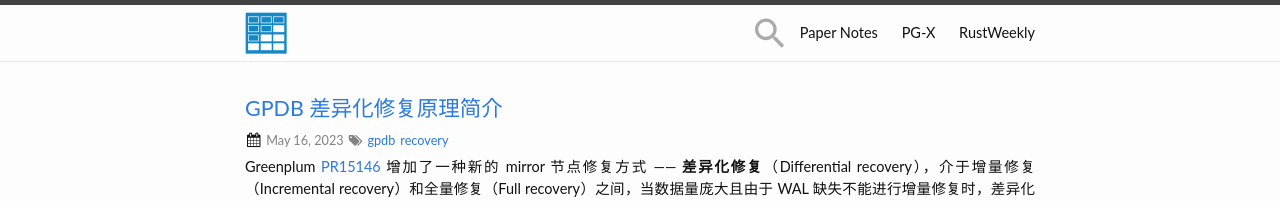
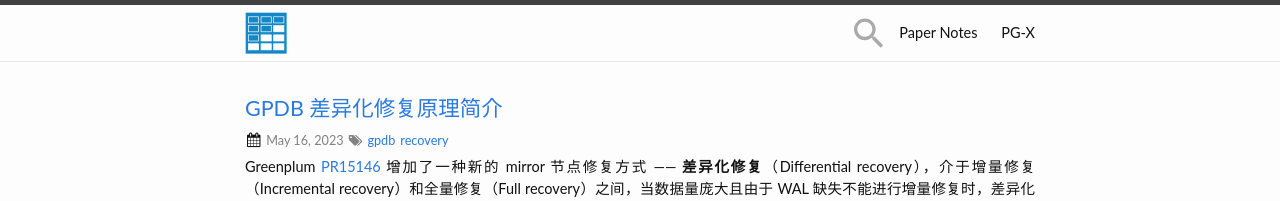
Before and after one commit to zhjwpku/zhjwpku.github.io, a Jekyll site: the page built from index.html, in a window 1280 px wide. Shown: the top 201 px of the page. Built offline with Jekyll 4.4.1, drawn with Linux system fonts in a browser that asks for light colours; the list of posts is cut into pages by our own code; comment, search, counter and statistics services are not loaded.

Commit message:
remove rustweekly tab
Signed-off-by: Zhao Junwang <zhjwpku@gmail.com>

```diff
--- a/_includes/header.html
+++ b/_includes/header.html
@@ -28,7 +28,7 @@
           <a class="page-link" href="https://paper-notes.zhjwpku.com">Paper Notes</a>
           <a class="page-link" href="https://pg-x.github.io/">PG-X</a>
           <!--a class="page-link" href="{{ site.baseurl }}/about">#Hireme</a-->
-          <a class="page-link" href="https://github.com/rustweekly">RustWeekly</a>
+          <!-- <a class="page-link" href="https://github.com/rustweekly">RustWeekly</a> -->
           <!-- <a class="page-link" href="https://opentableformat.github.io/">OpenTableFormat</a> -->
       </div>
     </nav>
```
